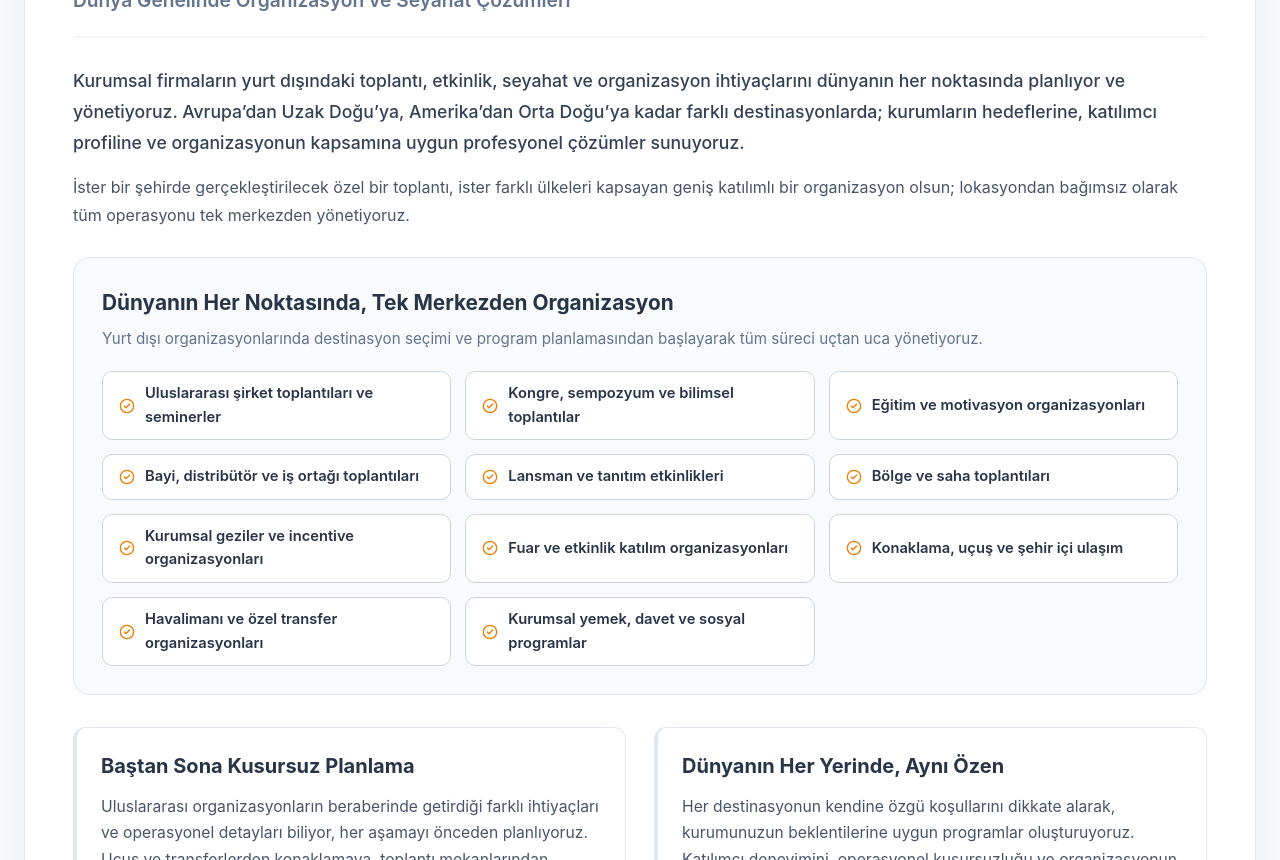
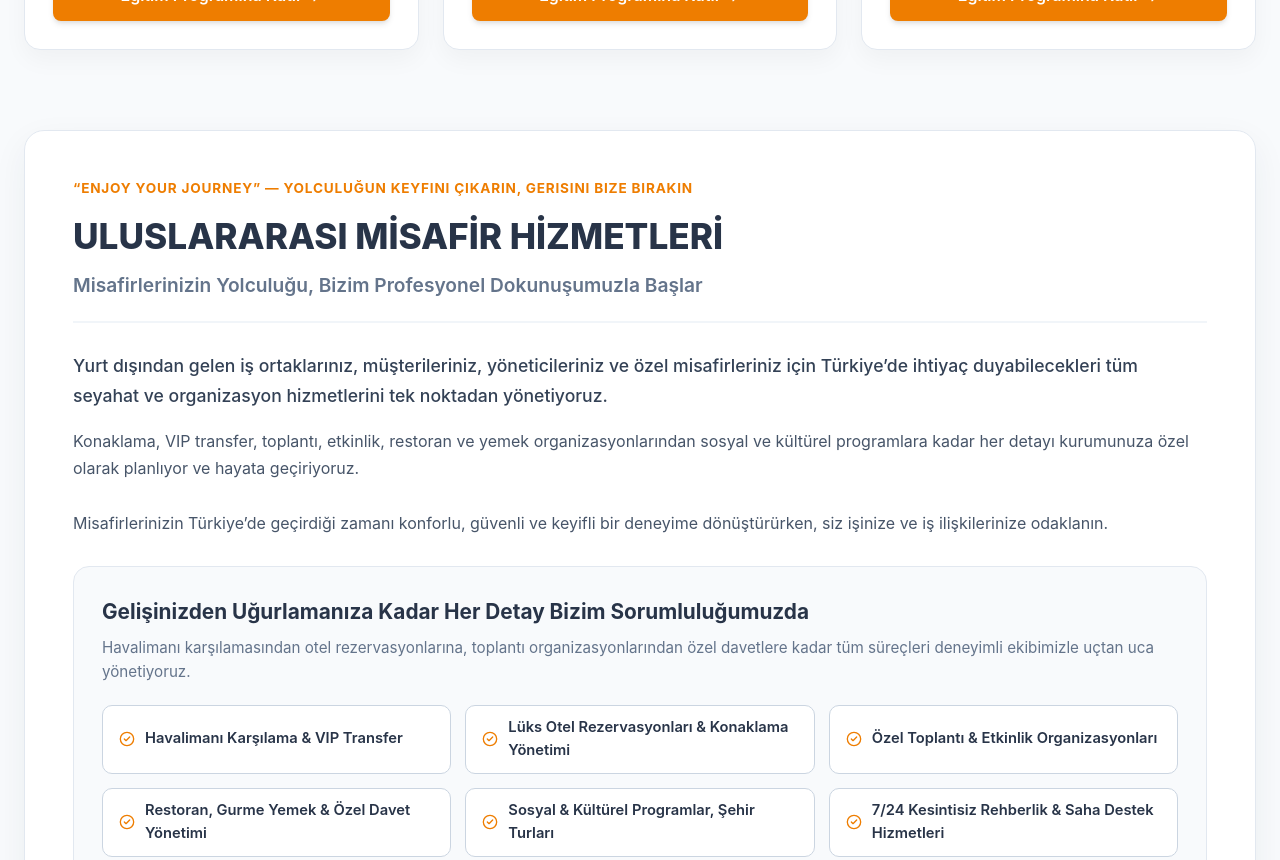
Before and after one commit to rulingghost/troy, a React (Vite) app: page /alx-4-you/ai-destekli-kurslar in a window 1280 px wide. Shown: the part 1940-2800 px from the top of the page. Built offline with nearby package versions, Linux system fonts and the light colour scheme.

Commit message:
feat: add Uluslararası Misafir Hizmetleri service line and subpage content

```diff
--- a/src/components/Header.jsx
+++ b/src/components/Header.jsx
@@ -47,7 +47,8 @@ const menuData = [
         name: 'Own Event',
         children: [
           { name: 'Own Event - Yurtiçi', path: '/alx-4-you/own-event-yurtici' },
-          { name: 'Own Event - Yurtdışı', path: '/alx-4-you/own-event-yurtdisi' }
+          { name: 'Own Event - Yurtdışı', path: '/alx-4-you/own-event-yurtdisi' },
+          { name: 'Uluslararası Misafir Hizmetleri', path: '/alx-4-you/uluslararasi-misafir-hizmetleri' }
         ]
       },
       {
--- a/src/pages/CategoryOverviewPage.jsx
+++ b/src/pages/CategoryOverviewPage.jsx
@@ -183,6 +183,14 @@ const categoryOverviewData = {
             tag: 'Yurtdışı Destinasyon',
             shortDesc: 'Kurumsal firmaların yurt dışındaki toplantı, etkinlik, seyahat ve organizasyon ihtiyaçlarını dünyanın her noktasında planlıyor ve yönetiyoruz.',
             highlights: ['Dünya genelinde organizasyon & seyahat', 'Uluslararası toplantı, kongre & incentive', 'Lokasyondan bağımsız tek merkezden yönetim']
+          },
+          {
+            name: 'Uluslararası Misafir Hizmetleri',
+            path: '/alx-4-you/uluslararasi-misafir-hizmetleri',
+            icon: HeartHandshake,
+            tag: 'VIP Misafir & Ağırlama',
+            shortDesc: 'Yurt dışından gelen iş ortaklarınız, müşterileriniz ve VIP misafirleriniz için Türkiye’de konaklama, VIP transfer ve organizasyon yönetimi.',
+            highlights: ['Havalimanı VIP karşılama & transfer', 'Lüks konaklama, restoran & davet organizasyonu', 'Kurumunuza özel 360° misafir ağırlama']
           }
         ]
       },
--- a/src/pages/ServiceSubPage.jsx
+++ b/src/pages/ServiceSubPage.jsx
@@ -30,6 +30,7 @@ const categoryData = {
     subServices: [
       { title: 'Own Event - Yurtiçi', desc: 'Kapadokya, Kars, Trabzon, Gaziantep, Hatay ve Çanakkale organizasyonları.', icon: '🇹🇷', slug: 'own-event-yurtici' },
       { title: 'Own Event - Yurtdışı', desc: 'İspanya, İtalya, Cezayir, Mısır, Arnavutluk, Kosova, Makedonya ve Azerbaycan organizasyonları.', icon: '🌐', slug: 'own-event-yurtdisi' },
+      { title: 'Uluslararası Misafir Hizmetleri', desc: 'Yurt dışından gelen iş ortaklarınız ve VIP misafirleriniz için Türkiye’de 360° seyahat ve ağırlama çözümleri.', icon: '🧳', slug: 'uluslararasi-misafir-hizmetleri' },
       { title: 'Yurtiçi Preceptorship', desc: 'Bronkoskopi, TAVİ, Bifürkasyon, Parkinson Pil Cerrahisi deneyim programları.', icon: '🏥', slug: 'preceptorship-yurtici' },
       { title: 'Yurtdışı Preceptorship', desc: 'Bronkoskopi, EBUS, TAVİ, Bifürkasyon uluslararası gözlem programları.', icon: '🌍', slug: 'preceptorship-yurtdisi' },
       { title: 'Uygulamalı Kurslar', desc: 'Paydaşlar için gelişimi interaktif ve pratik hale getiren eğitimler.', icon: '🩺', slug: 'uygulamali-kurslar' },
@@ -247,6 +248,7 @@ const ServiceSubPage = ({ categoryTitle, pageTitle, category, slug }) => {
   // Check destination display for Alx 4 You / Own Event
   const isOwnEventYurtici = activeSlug === 'own-event-yurtici';
   const isOwnEventYurtdisi = activeSlug === 'own-event-yurtdisi';
+  const isMisafirHizmetleri = activeSlug === 'uluslararasi-misafir-hizmetleri';
   const showDestinations = isOwnEventYurtici || isOwnEventYurtdisi || activeSlug.includes('own-event');
 
   // Check Preceptorship
@@ -521,10 +523,62 @@ const ServiceSubPage = ({ categoryTitle, pageTitle, category, slug }) => {
           </section>
         )}
 
-        {/* Dynamic Section: Rich Corporate Travel & Organization Content (Yurtdışı & Yurtiçi) */}
-        {(catKey === 'alx-4-you' || activeSlug.includes('own-event')) && (
+        {/* Dynamic Section: Rich Corporate Travel & Organization Content (Yurtdışı, Yurtiçi & Misafir Hizmetleri) */}
+        {(catKey === 'alx-4-you' || activeSlug.includes('own-event') || isMisafirHizmetleri) && (
           <section className="events-links-section org-text-showcase">
-            {(!isOwnEventYurtici || catKey === 'alx-4-you') && (
+            {(isMisafirHizmetleri || (catKey === 'alx-4-you' && !isOwnEventYurtici && !isOwnEventYurtdisi)) && (
+              <div className="org-detail-card glass-panel" style={{ marginBottom: '40px' }}>
+                <div className="org-card-header">
+                  <span className="org-motto">&ldquo;Enjoy Your Journey&rdquo; — Yolculuğun keyfini çıkarın, gerisini bize bırakın</span>
+                  <h2 className="org-main-title">ULUSLARARASI MİSAFİR HİZMETLERİ</h2>
+                  <h3 className="org-subtitle">Misafirlerinizin Yolculuğu, Bizim Profesyonel Dokunuşumuzla Başlar</h3>
+                </div>
+                <div className="org-card-body">
+                  <p className="org-lead">
+                    Yurt dışından gelen iş ortaklarınız, müşterileriniz, yöneticileriniz ve özel misafirleriniz için Türkiye’de ihtiyaç duyabilecekleri tüm seyahat ve organizasyon hizmetlerini tek noktadan yönetiyoruz.
+                  </p>
+                  <p className="org-text">
+                    Konaklama, VIP transfer, toplantı, etkinlik, restoran ve yemek organizasyonlarından sosyal ve kültürel programlara kadar her detayı kurumunuza özel olarak planlıyor ve hayata geçiriyoruz.
+                  </p>
+                  <p className="org-text">
+                    Misafirlerinizin Türkiye’de geçirdiği zamanı konforlu, güvenli ve keyifli bir deneyime dönüştürürken, siz işinize ve iş ilişkilerinize odaklanın.
+                  </p>
+
+                  <div className="org-feature-block">
+                    <h4>Gelişinizden Uğurlamanıza Kadar Her Detay Bizim Sorumluluğumuzda</h4>
+                    <p className="org-desc-note">
+                      Havalimanı karşılamasından otel rezervasyonlarına, toplantı organizasyonlarından özel davetlere kadar tüm süreçleri deneyimli ekibimizle uçtan uca yönetiyoruz.
+                    </p>
+                    <div className="org-services-grid">
+                      <div className="org-service-item"><CheckCircle2 size={16} className="check-icon" /> Havalimanı Karşılama &amp; VIP Transfer</div>
+                      <div className="org-service-item"><CheckCircle2 size={16} className="check-icon" /> Lüks Otel Rezervasyonları &amp; Konaklama Yönetimi</div>
+                      <div className="org-service-item"><CheckCircle2 size={16} className="check-icon" /> Özel Toplantı &amp; Etkinlik Organizasyonları</div>
+                      <div className="org-service-item"><CheckCircle2 size={16} className="check-icon" /> Restoran, Gurme Yemek &amp; Özel Davet Yönetimi</div>
+                      <div className="org-service-item"><CheckCircle2 size={16} className="check-icon" /> Sosyal &amp; Kültürel Programlar, Şehir Turları</div>
+                      <div className="org-service-item"><CheckCircle2 size={16} className="check-icon" /> 7/24 Kesintisiz Rehberlik &amp; Saha Destek Hizmetleri</div>
+                    </div>
+                  </div>
+
+                  <div className="org-dual-blocks">
+                    <div className="org-block-box">
+                      <h4>Kişiye &amp; Kuruma Özel Çözümler</h4>
+                      <p>
+                        İhtiyaçlarınızı önceden öngören, detayları titizlikle planlayan ve her organizasyona özel çözümler geliştiren hizmet anlayışımızla, kurumsal misafirleriniz için yalnızca bir seyahat değil, unutulmaz bir deneyim tasarlıyoruz.
+                      </p>
+                    </div>
+                    <div className="org-block-box">
+                      <h4>İşiniz Sizin, Misafirleriniz Bizim Sorumluluğumuzda</h4>
+                      <p>
+                        Profesyonel organizasyon, kusursuz planlama ve kişiye özel hizmet anlayışımızla, Türkiye’deki kurumsal seyahat ve ağırlama süreçlerinizi sizin için kolaylaştırıyoruz.
+                      </p>
+                      <p className="org-highlight-quote">&ldquo;Siz işinize odaklanın, biz tüm detaylarla ilgilenelim.&rdquo;</p>
+                    </div>
+                  </div>
+                </div>
+              </div>
+            )}
+
+            {(!isOwnEventYurtici && !isMisafirHizmetleri) && (
               <div className="org-detail-card glass-panel">
                 <div className="org-card-header">
                   <span className="org-motto">&ldquo;Enjoy Your Journey&rdquo; — We Take Care of Every Detail</span>
@@ -573,7 +627,7 @@ const ServiceSubPage = ({ categoryTitle, pageTitle, category, slug }) => {
               </div>
             )}
 
-            {(!isOwnEventYurtdisi || catKey === 'alx-4-you') && (
+            {(!isOwnEventYurtdisi && !isMisafirHizmetleri) && (
               <div className="org-detail-card glass-panel" style={{ marginTop: '40px' }}>
                 <div className="org-card-header">
                   <h2 className="org-main-title">YURTİÇİ SEYAHAT VE ORGANİZASYONLAR</h2>
```
